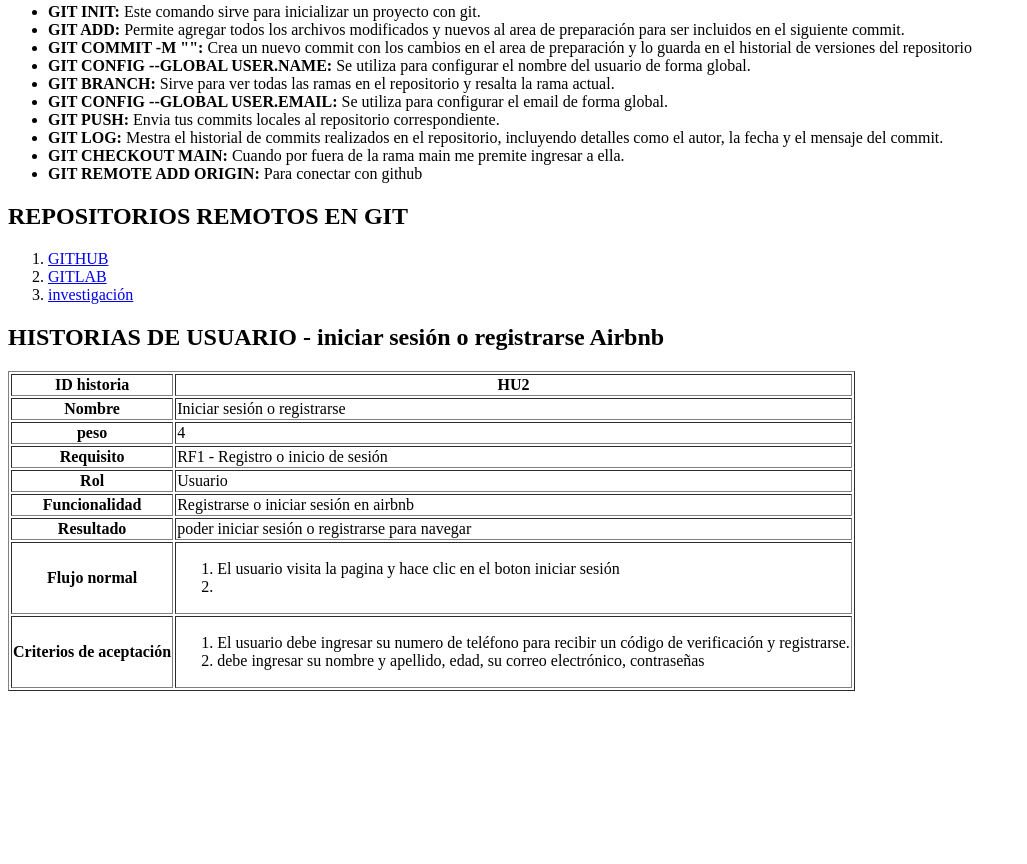
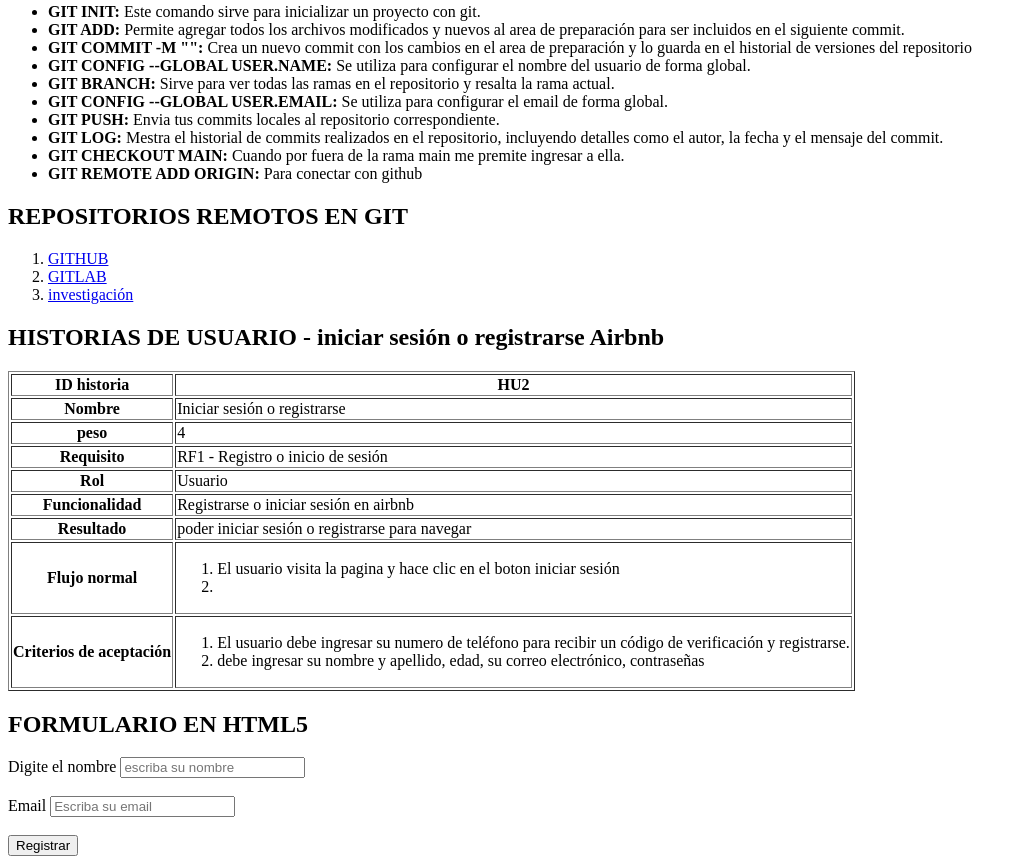
Before and after one commit to julian200604/ADSO_2670687, a plain HTML site: page index.html in a window 1280 px wide. Shown: the part 388-1252 px from the top of the page, without its empty margins (0-1027 px from the left). Before the commit the page ends 1087 px from the top, so only its background shows below. Drawn offline with Linux system fonts and the light colour scheme.

Commit message:
formularios en html5

```diff
--- a/index.html
+++ b/index.html
@@ -78,8 +78,10 @@
                         </tr>
                         <tr>
                             <th>Criterios de aceptación</th>
-                            <td><ol><li>El usuario debe ingresar su numero de teléfono para recibir un código de verificación y registrarse.</li>
-                                <li>debe ingresar su nombre y apellido, edad, su correo electrónico, contraseñas</li></ol></td>
+                            <td><ol>
+                                <li>El usuario debe ingresar su numero de teléfono para recibir un código de verificación y registrarse.</li>
+                                <li>debe ingresar su nombre y apellido, edad, su correo electrónico, contraseñas</li>
+                            </ol></td>
                         </tr>
 
 
@@ -88,6 +90,13 @@
                     </tr>
 
                 </table>
+                <h2>FORMULARIO EN HTML5</h2>
+                <form action="" method="">
+                    <label for="">Digite el nombre</label>
+                    <input type="text" placeholder="escriba su nombre" required=""><br><br>
+                    <label for="Email">Email</label>
+                    <input type="text" name="email" id="" placeholder="Escriba su email" required=""><br><br>
+                    <button value="registrar">Registrar</button>
             </body>
 
 
```
